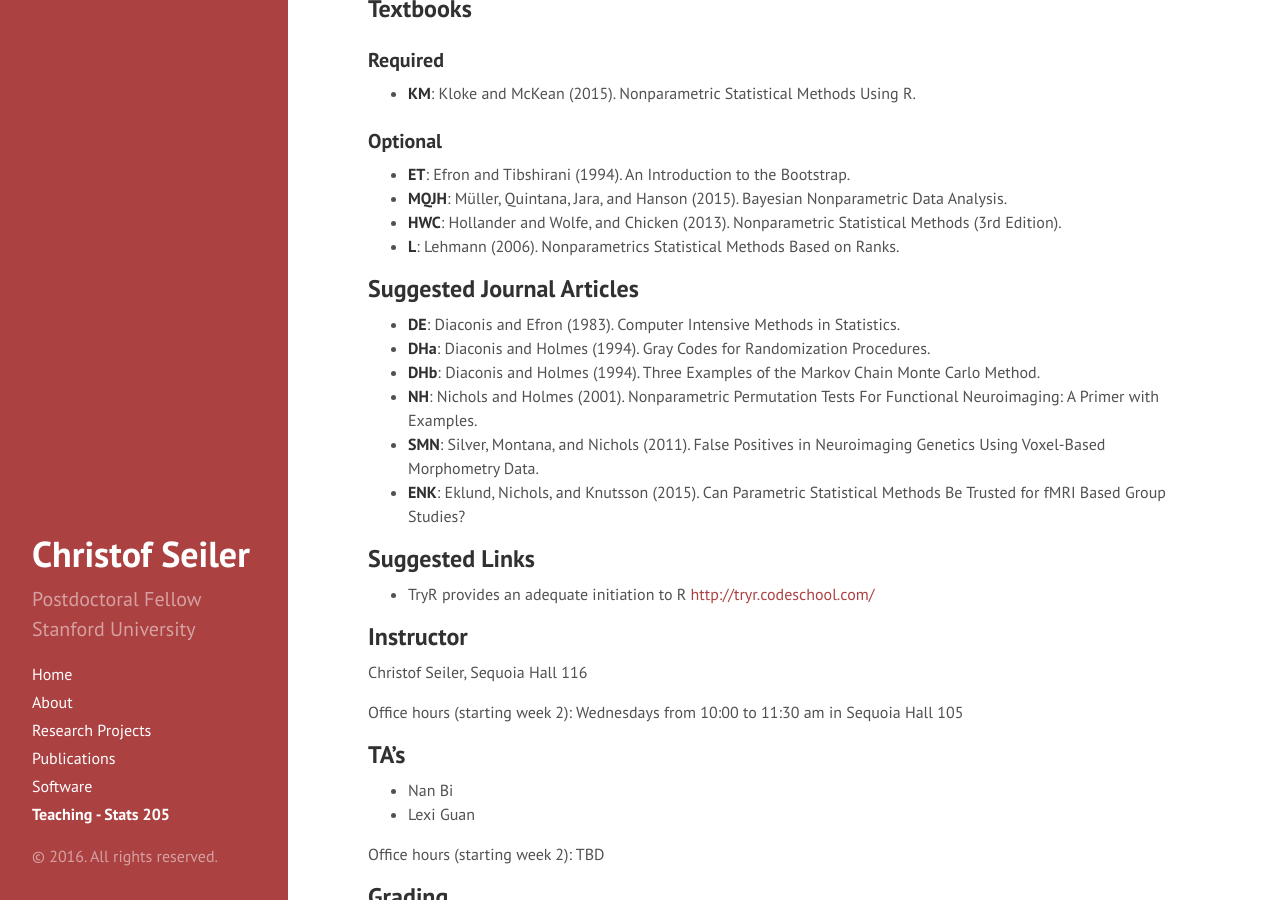
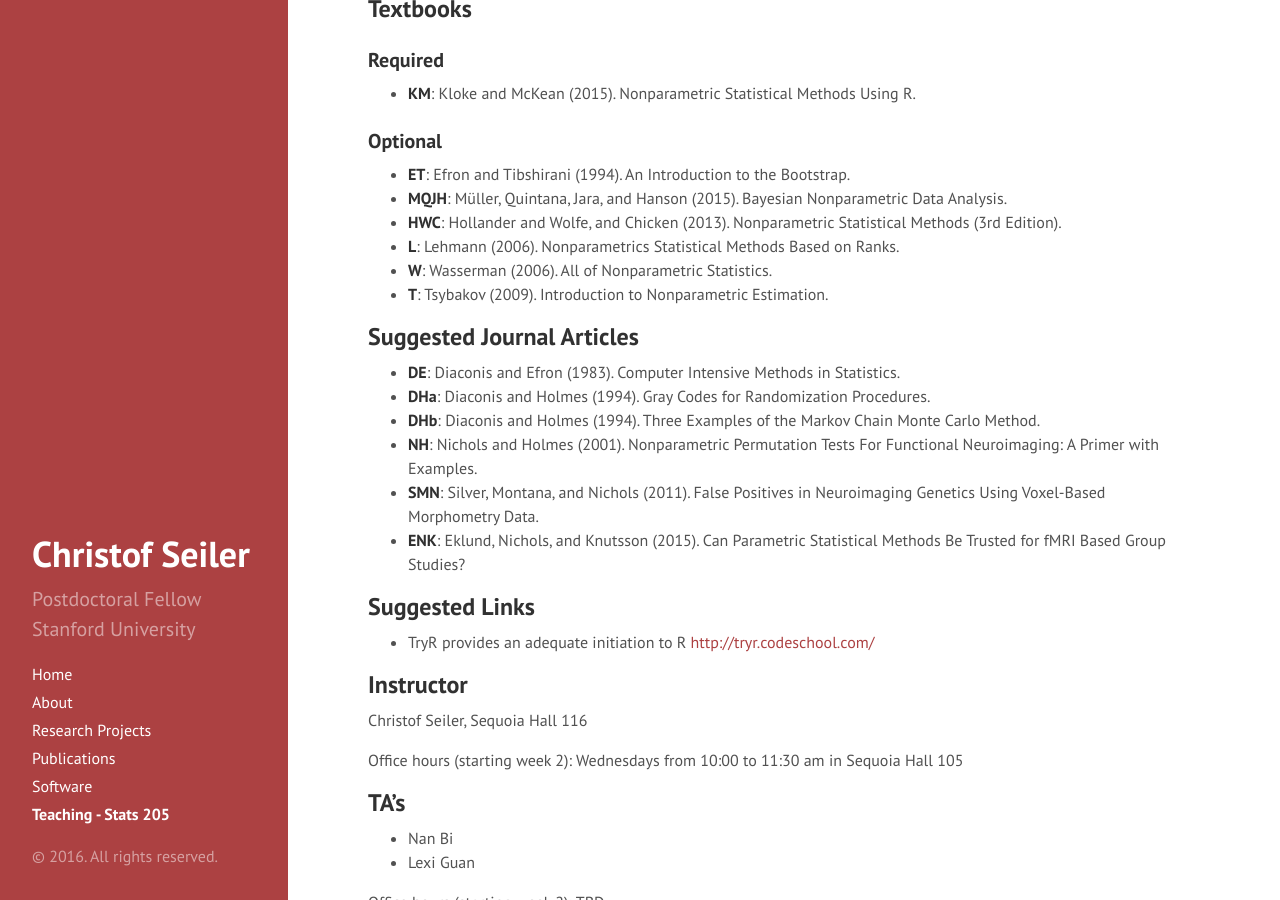
Before and after one commit to ChristofSeiler/ChristofSeiler.github.io, a Jekyll site: the page built from stats205.md, in a window 1280 px wide and 900 px high, scrolled down 313 px. Built offline with Jekyll 4.4.1, drawn with Linux system fonts in a browser that asks for light colours.

Commit message:
added books on kernel estimation to website

```diff
--- a/stats205.md
+++ b/stats205.md
@@ -18,6 +18,8 @@ Nonparametric analogs of the one- and two-sample t-tests and analysis of varianc
 * **MQJH**: Müller, Quintana, Jara, and Hanson (2015). Bayesian Nonparametric Data Analysis.
 * **HWC**: Hollander and Wolfe, and Chicken (2013). Nonparametric Statistical Methods (3rd Edition).
 * **L**: Lehmann (2006). Nonparametrics Statistical Methods Based on Ranks.
+* **W**: Wasserman (2006). All of Nonparametric Statistics.
+* **T**: Tsybakov (2009). Introduction to Nonparametric Estimation.
 
 ## Suggested Journal Articles
 * **DE**: Diaconis and Efron (1983). Computer Intensive Methods in Statistics.
```
